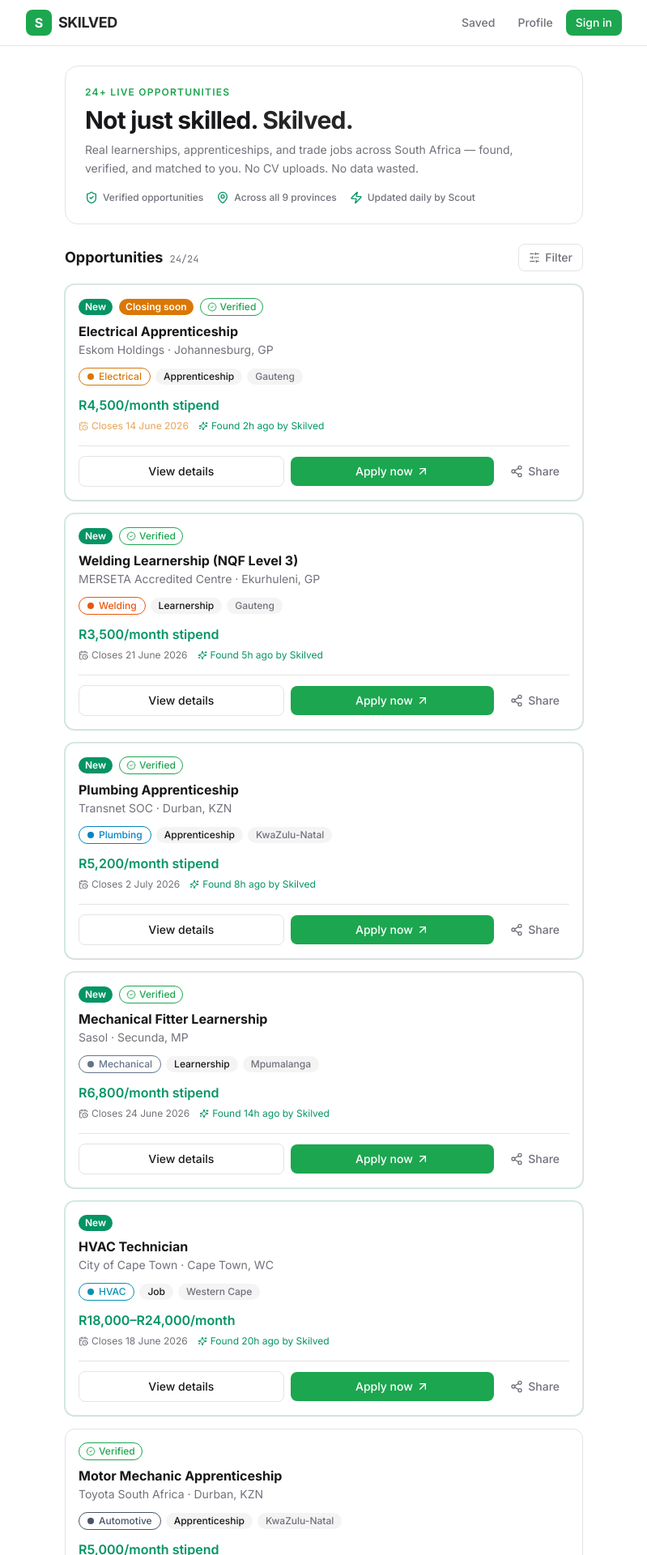
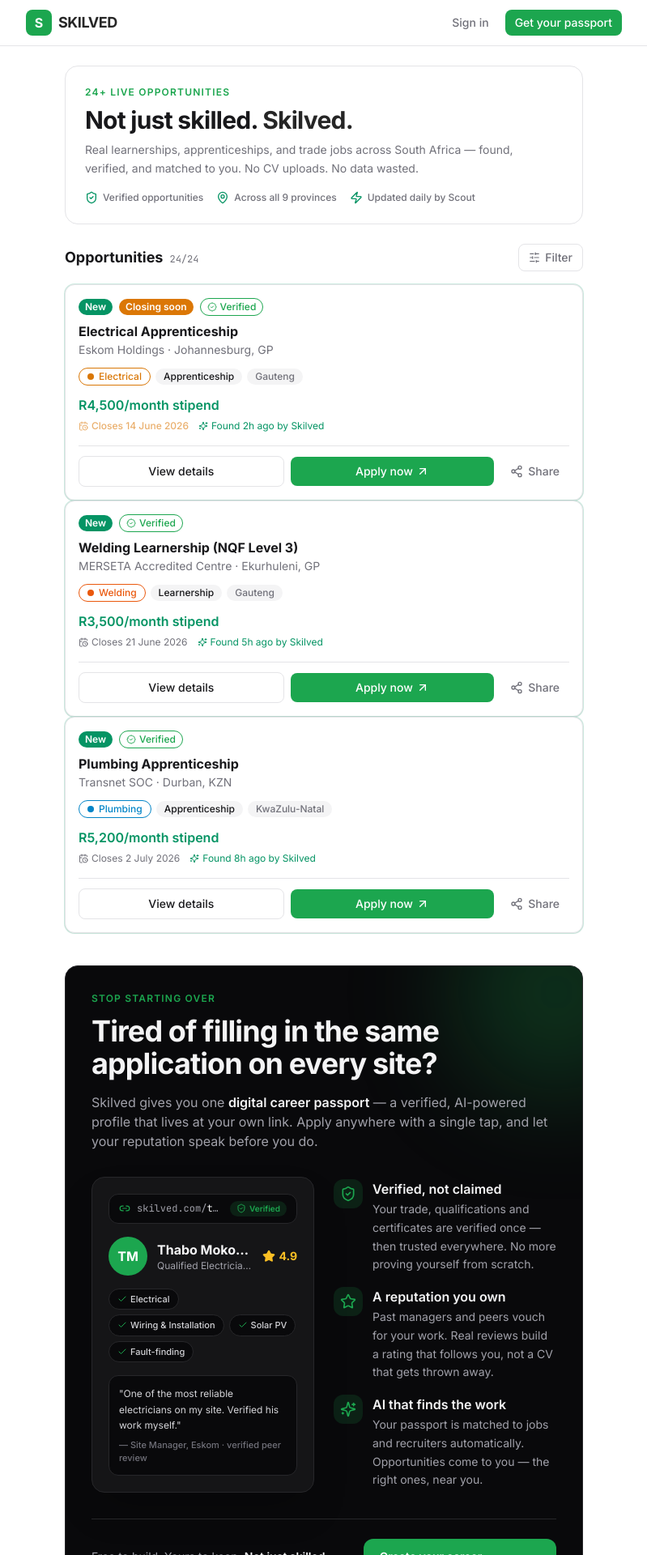
Before and after one commit to lx-singw/skilved, a Next.js app in the folder apps/web/: page / in a window 1280 px wide. Shown: the top 1920 px of the page at 81% size, without its empty margins (240-1039 px from the left). Built offline with nearby package versions, Linux system fonts and the light colour scheme.

Commit message:
feat: introduce CareerPassportPitch component and add to FeedClient
Co-authored-by: Linda Singwane <64324922+lx-singw@users.noreply.github.com>

```diff
--- /dev/null
+++ b/apps/web/src/components/feed/CareerPassportPitch.tsx
@@ -0,0 +1,161 @@
+"use client"
+
+import Link from "next/link"
+import {
+  ShieldCheck,
+  Star,
+  Sparkles,
+  ArrowRight,
+  Link2,
+  Check,
+} from "lucide-react"
+
+const PILLARS = [
+  {
+    Icon: ShieldCheck,
+    title: "Verified, not claimed",
+    body: "Your trade, qualifications and certificates are verified once — then trusted everywhere. No more proving yourself from scratch.",
+  },
+  {
+    Icon: Star,
+    title: "A reputation you own",
+    body: "Past managers and peers vouch for your work. Real reviews build a rating that follows you, not a CV that gets thrown away.",
+  },
+  {
+    Icon: Sparkles,
+    title: "AI that finds the work",
+    body: "Your passport is matched to jobs and recruiters automatically. Opportunities come to you — the right ones, near you.",
+  },
+]
+
+const PASSPORT_SKILLS = ["Electrical", "Wiring & Installation", "Solar PV", "Fault-finding"]
+
+export function CareerPassportPitch() {
+  return (
+    <section
+      aria-labelledby="passport-heading"
+      className="relative my-10 overflow-hidden rounded-2xl border border-zinc-800 bg-zinc-950 p-6 text-zinc-100 sm:p-8"
+    >
+      {/* Ambient glow accent */}
+      <div
+        aria-hidden
+        className="pointer-events-none absolute -right-24 -top-24 h-64 w-64 rounded-full bg-primary/25 blur-3xl"
+      />
+
+      {/* Hook */}
+      <div className="relative">
+        <p className="text-xs font-semibold uppercase tracking-widest text-primary">
+          Stop starting over
+        </p>
+        <h2
+          id="passport-heading"
+          className="mt-3 max-w-xl text-2xl font-bold leading-tight tracking-tight text-balance sm:text-4xl"
+        >
+          Tired of filling in the same application on every site?
+        </h2>
+        <p className="mt-4 max-w-xl text-sm leading-relaxed text-zinc-400 text-pretty sm:text-base">
+          Skilved gives you one{" "}
+          <span className="font-semibold text-zinc-100">digital career passport</span> — a
+          verified, AI-powered profile that lives at your own link. Apply anywhere with a
+          single tap, and let your reputation speak before you do.
+        </p>
+      </div>
+
+      {/* Passport preview card */}
+      <div className="relative mt-8 grid gap-6 lg:grid-cols-2 lg:items-center">
+        <div className="rounded-xl border border-zinc-800 bg-zinc-900/80 p-5 shadow-2xl">
+          {/* URL bar */}
+          <div className="flex items-center gap-2 rounded-lg border border-zinc-800 bg-zinc-950 px-3 py-2">
+            <Link2 className="h-3.5 w-3.5 flex-none text-primary" aria-hidden />
+            <span className="truncate font-mono text-xs text-zinc-400">
+              skilved.com/<span className="text-zinc-100">thabo-m</span>
+            </span>
+            <span className="ml-auto flex flex-none items-center gap-1 rounded-full bg-primary/15 px-2 py-0.5 text-[10px] font-semibold text-primary">
+              <ShieldCheck className="h-3 w-3" aria-hidden />
+              Verified
+            </span>
+          </div>
+
+          {/* Identity */}
+          <div className="mt-4 flex items-center gap-3">
+            <span
+              className="flex h-12 w-12 flex-none items-center justify-center rounded-full bg-primary text-base font-bold text-primary-foreground"
+              aria-hidden
+            >
+              TM
+            </span>
+            <div className="min-w-0">
+              <p className="truncate font-bold text-zinc-100">Thabo Mokoena</p>
+              <p className="truncate text-xs text-zinc-400">
+                Qualified Electrician · Gauteng
+              </p>
+            </div>
+            <div className="ml-auto flex flex-none items-center gap-1 text-amber-400">
+              <Star className="h-4 w-4 fill-current" aria-hidden />
+              <span className="text-sm font-bold">4.9</span>
+            </div>
+          </div>
+
+          {/* Skills */}
+          <div className="mt-4 flex flex-wrap gap-1.5">
+            {PASSPORT_SKILLS.map((skill) => (
+              <span
+                key={skill}
+                className="inline-flex items-center gap-1 rounded-full border border-zinc-800 bg-zinc-950 px-2.5 py-1 text-[11px] font-medium text-zinc-300"
+              >
+                <Check className="h-3 w-3 text-primary" aria-hidden />
+                {skill}
+              </span>
+            ))}
+          </div>
+
+          {/* Endorsement */}
+          <div className="mt-4 rounded-lg border border-zinc-800 bg-zinc-950 p-3">
+            <p className="text-xs leading-relaxed text-zinc-300">
+              {'"'}One of the most reliable electricians on my site. Verified his work
+              myself.{'"'}
+            </p>
+            <p className="mt-1.5 text-[11px] font-medium text-zinc-500">
+              — Site Manager, Eskom · verified peer review
+            </p>
+          </div>
+        </div>
+
+        {/* Pillars */}
+        <ul className="space-y-4">
+          {PILLARS.map(({ Icon, title, body }) => (
+            <li key={title} className="flex gap-3">
+              <span
+                className="flex h-9 w-9 flex-none items-center justify-center rounded-lg bg-primary/15 text-primary"
+                aria-hidden
+              >
+                <Icon className="h-5 w-5" />
+              </span>
+              <div>
+                <p className="font-semibold text-zinc-100">{title}</p>
+                <p className="mt-0.5 text-sm leading-relaxed text-zinc-400 text-pretty">
+                  {body}
+                </p>
+              </div>
+            </li>
+          ))}
+        </ul>
+      </div>
+
+      {/* CTA */}
+      <div className="relative mt-8 flex flex-col gap-3 border-t border-zinc-800 pt-6 sm:flex-row sm:items-center sm:justify-between">
+        <p className="text-sm text-zinc-400">
+          Free to build. Yours to keep.{" "}
+          <span className="font-semibold text-zinc-100">Not just skilled. Skilved.</span>
+        </p>
+        <Link
+          href="/auth/signup"
+          className="inline-flex items-center justify-center gap-2 rounded-lg bg-primary px-5 py-3 text-sm font-semibold text-primary-foreground transition-opacity hover:opacity-90"
+        >
+          Create your career passport
+          <ArrowRight className="h-4 w-4" aria-hidden />
+        </Link>
+      </div>
+    </section>
+  )
+}
--- a/apps/web/src/components/feed/FeedClient.tsx
+++ b/apps/web/src/components/feed/FeedClient.tsx
@@ -4,6 +4,7 @@
 import { useRouter, useSearchParams } from "next/navigation"
 import { SlidersHorizontal, X } from "lucide-react"
 import { OpportunityCard } from "@/components/feed/OpportunityCard"
+import { CareerPassportPitch } from "@/components/feed/CareerPassportPitch"
 import { TRADES } from "@/constants/trades"
 import { PROVINCES } from "@/constants/provinces"
 import { OPPORTUNITY_TYPES } from "@/constants/opportunityTypes"
@@ -199,8 +200,13 @@
         </div>
       ) : (
         <ul className="space-y-4" aria-label="Opportunity listings">
-          {filtered.map((opp) => (
-            <OpportunityCard key={opp.id} opportunity={opp} />
+          {filtered.map((opp, i) => (
+            <li key={opp.id} className="contents">
+              <OpportunityCard opportunity={opp} />
+              {!hasFilters && i === 2 && (
+                <CareerPassportPitch />
+              )}
+            </li>
           ))}
         </ul>
       )}
--- a/apps/web/src/components/layout/BottomNav.tsx
+++ b/apps/web/src/components/layout/BottomNav.tsx
@@ -2,14 +2,13 @@
 
 import Link from "next/link"
 import { usePathname } from "next/navigation"
-import { Briefcase, Bookmark, User, LogIn } from "lucide-react"
+import { Briefcase, Sparkles, LogIn } from "lucide-react"
 import { cn } from "@/utils/classNames"
 
 const NAV_ITEMS = [
-  { href: "/",            label: "Feed",    Icon: Briefcase },
-  { href: "/saved",       label: "Saved",   Icon: Bookmark  },
-  { href: "/profile",     label: "Profile", Icon: User      },
-  { href: "/auth/signin", label: "Sign in", Icon: LogIn     },
+  { href: "/",            label: "Jobs",     Icon: Briefcase },
+  { href: "/auth/signup", label: "Passport", Icon: Sparkles  },
+  { href: "/auth/signin", label: "Sign in",  Icon: LogIn     },
 ]
 
 export function BottomNav() {
--- a/apps/web/src/components/layout/Header.tsx
+++ b/apps/web/src/components/layout/Header.tsx
@@ -4,11 +4,6 @@
 import { usePathname } from "next/navigation"
 import { cn } from "@/utils/classNames"
 import { Wordmark } from "@/components/layout/Wordmark"
-
-const NAV_LINKS = [
-  { href: "/saved", label: "Saved" },
-  { href: "/profile", label: "Profile" },
-]
 
 export function Header() {
   const pathname = usePathname()
@@ -25,32 +20,23 @@
           <Wordmark size="md" />
         </Link>
 
-        <nav className="flex items-center gap-1 text-sm" aria-label="Main navigation">
-          {NAV_LINKS.map(({ href, label }) => (
-            <Link
-              key={href}
-              href={href}
-              className={cn(
-                "rounded-md px-3 py-1.5 font-medium transition-colors",
-                isActive(href)
-                  ? "bg-muted text-foreground"
-                  : "text-muted-foreground hover:bg-muted hover:text-foreground",
-              )}
-              aria-current={isActive(href) ? "page" : undefined}
-            >
-              {label}
-            </Link>
-          ))}
+        <nav className="flex items-center gap-2 text-sm" aria-label="Main navigation">
           <Link
             href="/auth/signin"
             className={cn(
               "rounded-md px-3 py-1.5 font-medium transition-colors",
               isActive("/auth/signin")
-                ? "bg-primary/80 text-primary-foreground"
-                : "bg-primary text-primary-foreground hover:opacity-90",
+                ? "bg-muted text-foreground"
+                : "text-muted-foreground hover:bg-muted hover:text-foreground",
             )}
           >
             Sign in
+          </Link>
+          <Link
+            href="/auth/signup"
+            className="rounded-md bg-primary px-3 py-1.5 font-medium text-primary-foreground transition-colors hover:opacity-90"
+          >
+            Get your passport
           </Link>
         </nav>
       </div>
```
